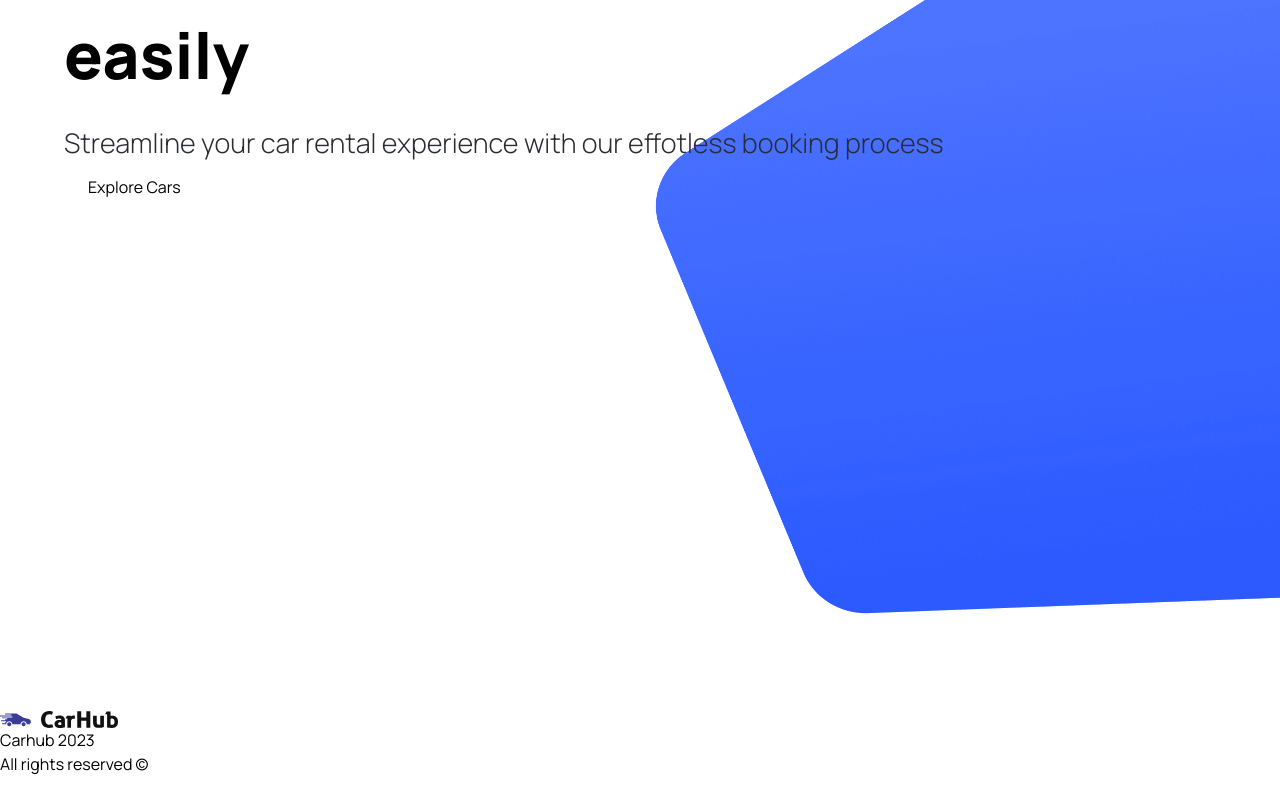
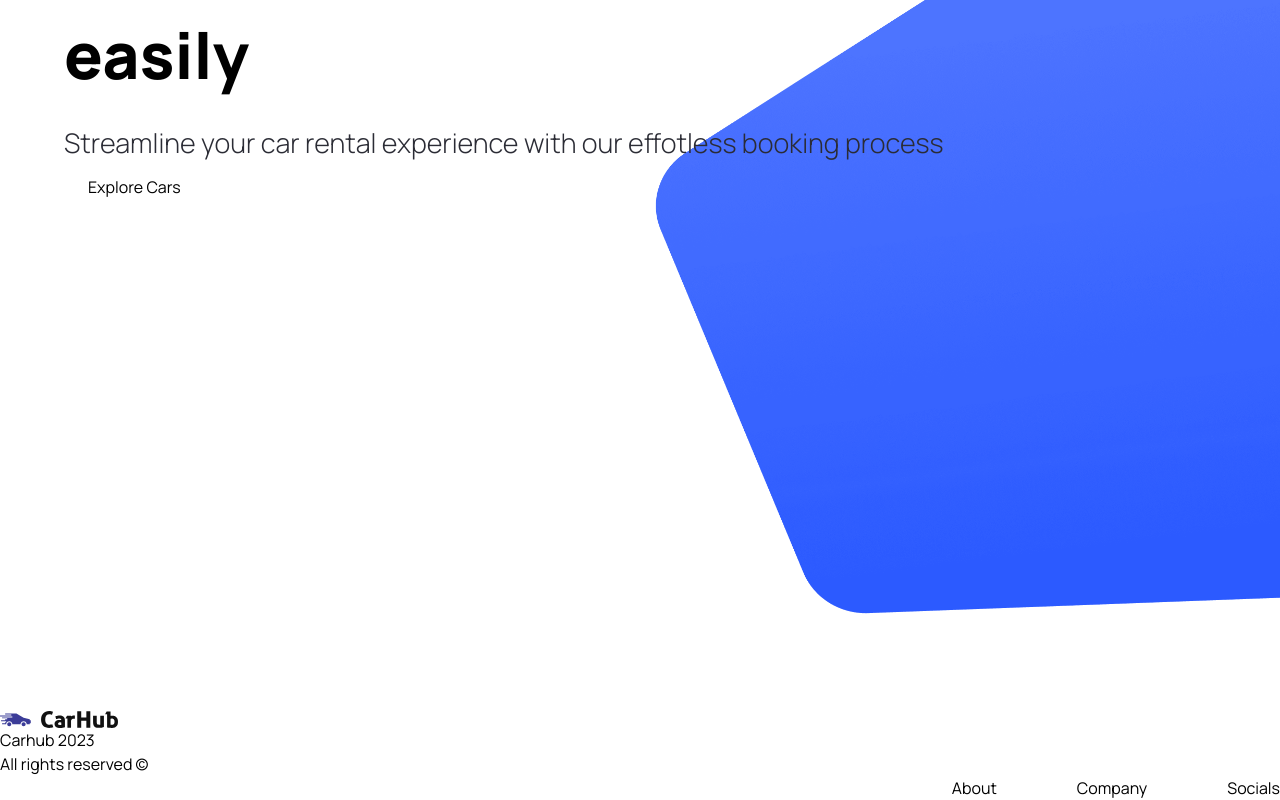
Before and after one commit to misikir21/carNext, a Next.js app: page / in a window 1280 px wide. Shown: the part 155-955 px from the top of the page. Before the commit the page ends 931 px from the top, so only its background shows below. Built offline with nearby package versions, Linux system fonts and the light colour scheme.

Commit message:
add all footer links

```diff
--- a/component/Footer.tsx
+++ b/component/Footer.tsx
@@ -1,5 +1,7 @@
 import Image from "next/image";
 import Link from "next/link";
+import { footerLinks } from "@/constant";
+import { link } from "fs";
 const Footer = () => {
   return (
     <footer className="flex flex-col text-black-100 mt-5 border-t border-gray-100 ">
@@ -17,6 +19,20 @@
             All rights reserved &copy;
           </p>
         </div>
+        <div className="footer__links">
+          {footerLinks.map((link) => (
+            <div key={link.title}>
+              <h3 className="font-bold">{link.title}</h3>
+              {link.links.map((item) => (
+                <Link
+                  key={item.title}
+                  href={item.url}
+                  className="text-gray-500"
+                ></Link>
+              ))}
+            </div>
+          ))}
+        </div>
       </div>
     </footer>
   );
```
